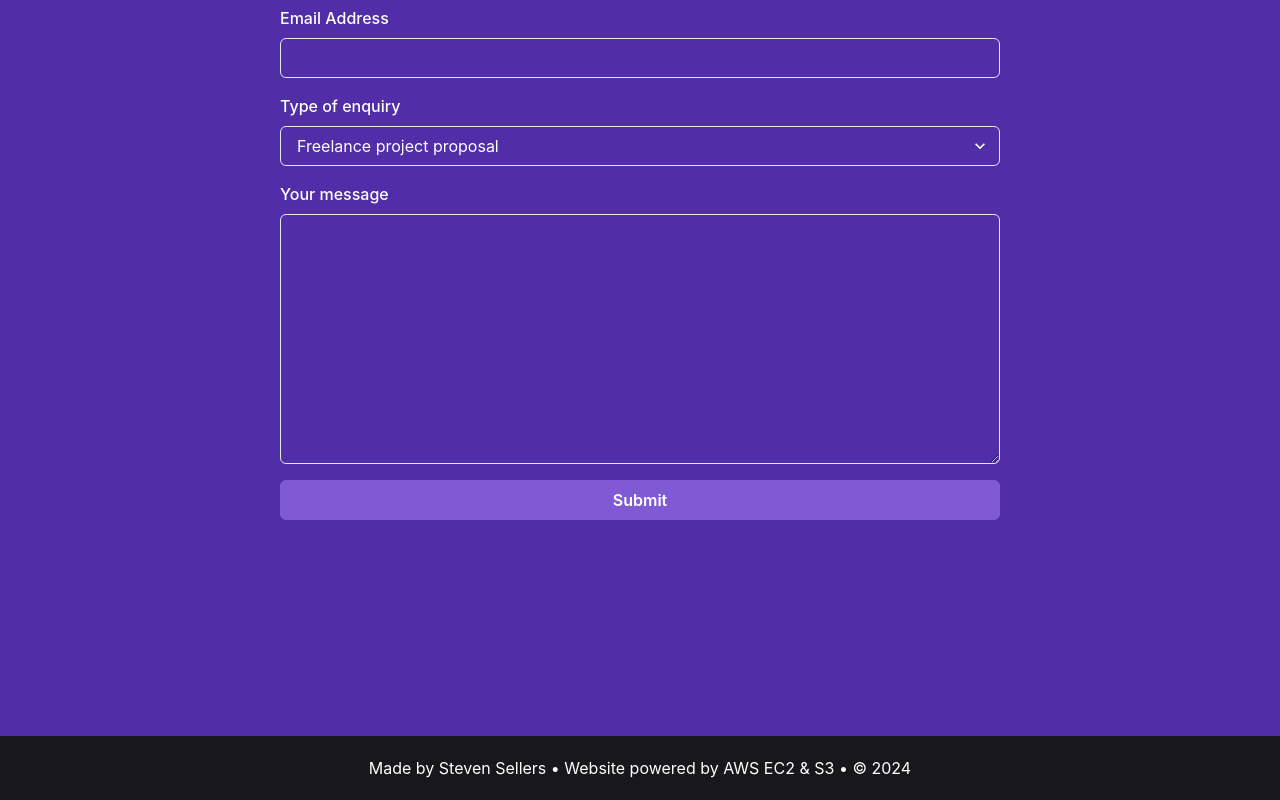
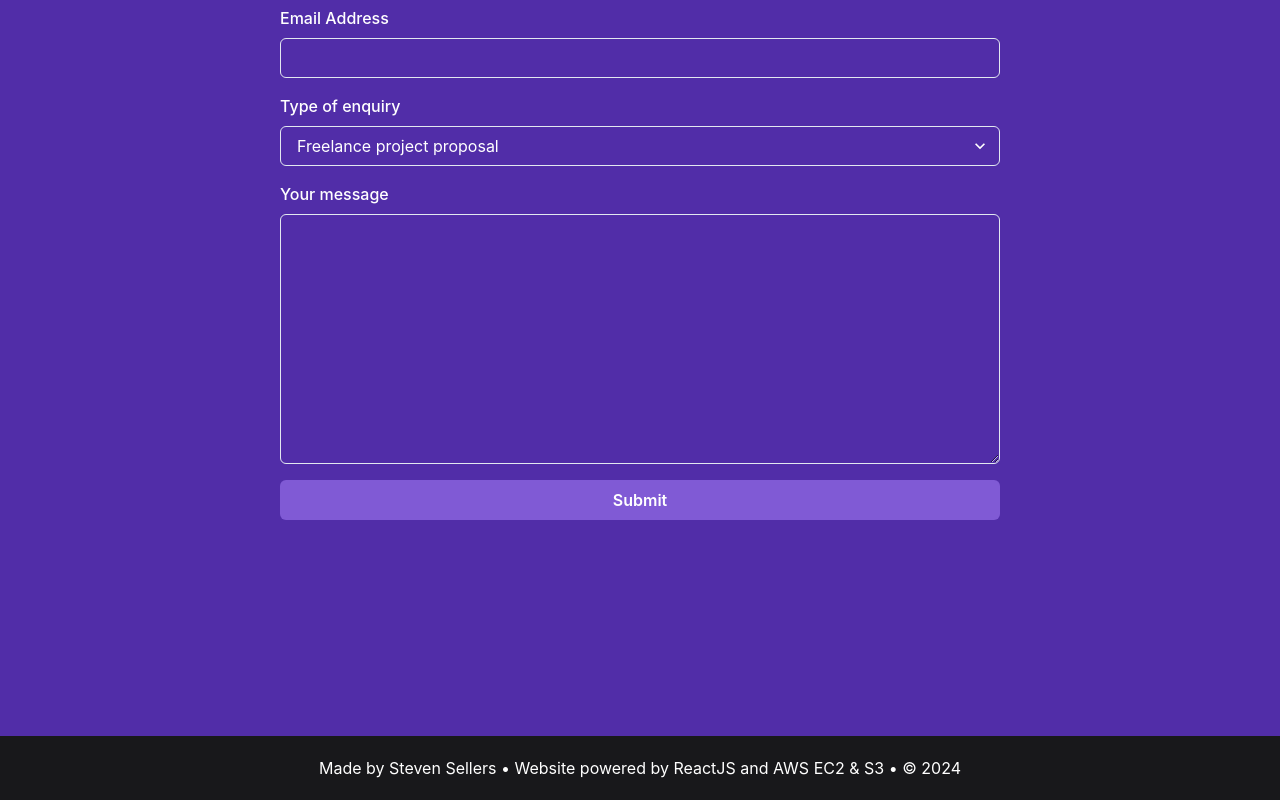
Before and after one commit to s116821/myPortfolio, a React (Create React App) app: page / in a window 1280 px wide. Shown: the part 2407-3207 px from the top of the page. Built offline with nearby package versions, Linux system fonts and the light colour scheme.

Commit message:
Quick update

```diff
--- a/src/components/Footer.js
+++ b/src/components/Footer.js
@@ -14,7 +14,7 @@ const Footer = () => {
           maxWidth="1024px"
           height={16}
         >
-          <p>Made by Steven Sellers • Website powered by AWS EC2 & S3 • © 2024</p>
+          <p>Made by Steven Sellers • Website powered by ReactJS and AWS EC2 & S3 • © 2024</p>
         </Flex>
       </footer>
     </Box>
```
